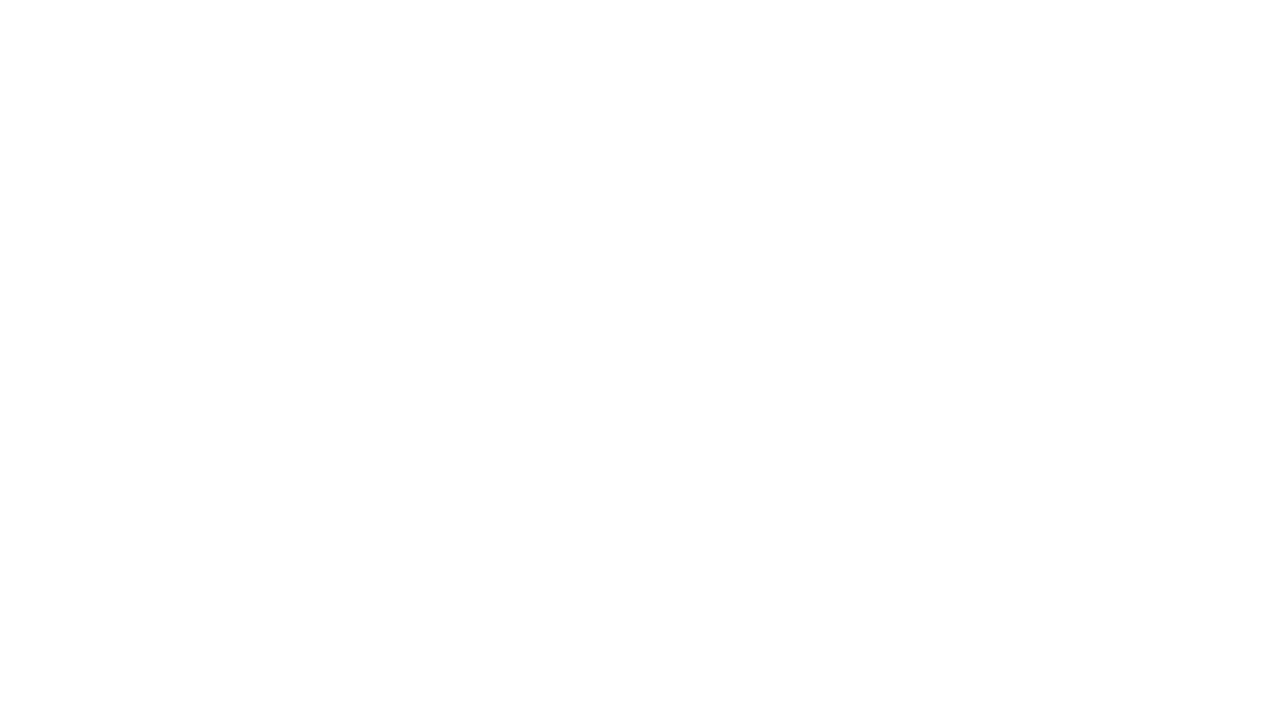
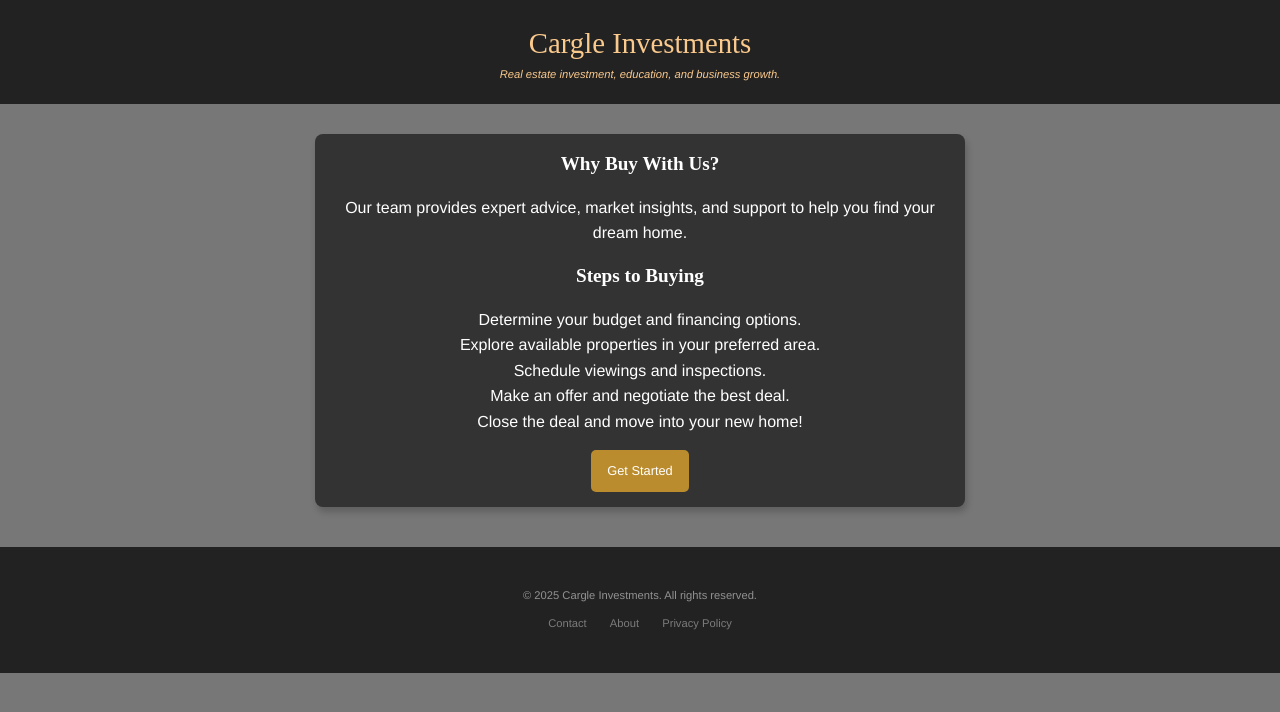
Before and after one commit to christian-m-castillo/cargle-investments, a plain HTML site: page real-estate/buy.html in a window 1280 px wide. Drawn offline with Linux system fonts and the light colour scheme; a web font is replaced by a local one.

```diff
--- a/assets/css/styles.css
+++ b/assets/css/styles.css
@@ -58,7 +58,7 @@ header p {
   background-color: #333;
   color: #fff;
   border-radius: 8px;
-  box-shadow: 2px 5px 10px rgba(255, 255, 255, 0.2);
+  box-shadow: 2px 5px 7px rgba(0, 0, 0, 0.2);
   overflow: hidden;
   text-align: center;
   width: 20%;
@@ -102,6 +102,19 @@ header p {
 
 .card .btn:hover {
   background-color: #c69517;
+}
+
+.content-container {
+  width: min(90%, 650px);
+  margin: 30px auto;
+}
+
+.content-container p {
+  font-size: clamp(.5rem, .25rem + 1vw, 1rem);
+}
+
+.content-container ol li {
+  font-size: clamp(.5rem, .25rem + 1vw, 1rem);
 }
 
 /* Footer */
--- a/real-estate/buy.html
+++ b/real-estate/buy.html
@@ -0,0 +1,54 @@
+<!DOCTYPE html>
+<html lang="en">
+<head>
+  <meta charset="UTF-8">
+  <meta name="viewport" content="width=device-width, initial-scale=1.0">
+  <title>Welcome | Cargle Investments | Oklahoma</title>
+  <meta name="description" content="Your trusted partner in real estate investment, education, and business growth. An Oklahoma based company.">
+  <link rel="stylesheet" href="../assets/css/styles.css">
+  <style>@import url('https://fonts.googleapis.com/css2?family=Ibarra+Real+Nova:ital,wght@0,400..700;1,400..700&display=swap');</style>
+</head>
+<body>
+
+  <header>
+    <div class="container">
+      <h1 class="ibarra-real-nova">Cargle Investments</h1>
+      <p><em>Real estate investment, education, and business growth.</em></p>
+    </div>
+  </header>
+
+  <main>
+    <section class="content">
+      <div class="content-container card">
+        <h2>Why Buy With Us?</h2>
+        <p>Our team provides expert advice, market insights, and support to help you find your dream home.</p>
+
+        <h2>Steps to Buying</h2>
+        <ol>
+          <li>Determine your budget and financing options.</li>
+          <li>Explore available properties in your preferred area.</li>
+          <li>Schedule viewings and inspections.</li>
+          <li>Make an offer and negotiate the best deal.</li>
+          <li>Close the deal and move into your new home!</li>
+        </ol>
+
+        <a href="/contact.html" class="btn">Get Started</a>
+      </div>
+    </section>
+  </main>
+
+  <footer>
+    <div class="container">
+      <p>© 2025 Cargle Investments. All rights reserved.</p>
+      <nav>
+        <ul>
+          <li><a href="/contact.html">Contact</a></li>
+          <li><a href="/about.html">About</a></li>
+          <li><a href="/privacy-policy.html">Privacy Policy</a></li>
+        </ul>
+      </nav>
+    </div>
+  </footer>
+
+</body>
+</html>
```
Also changed, not shown: real-estate/index.html (+63 -0 lines), assets/images/real-eatate-leasing-01.jpeg (added), assets/images/real-estate-buying-01.jpeg (added), assets/images/real-estate-sell-01.jpeg (added), b2b-development/consultation.html (added), b2b-development/index.html (added).
